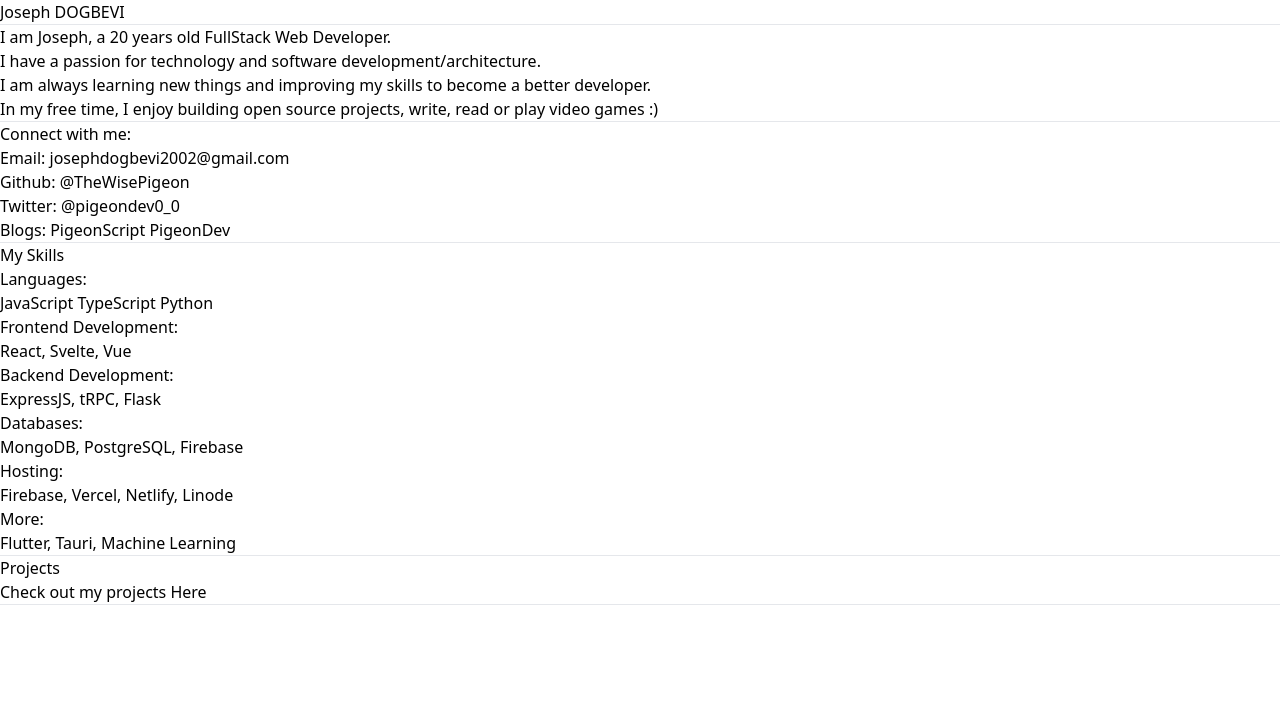
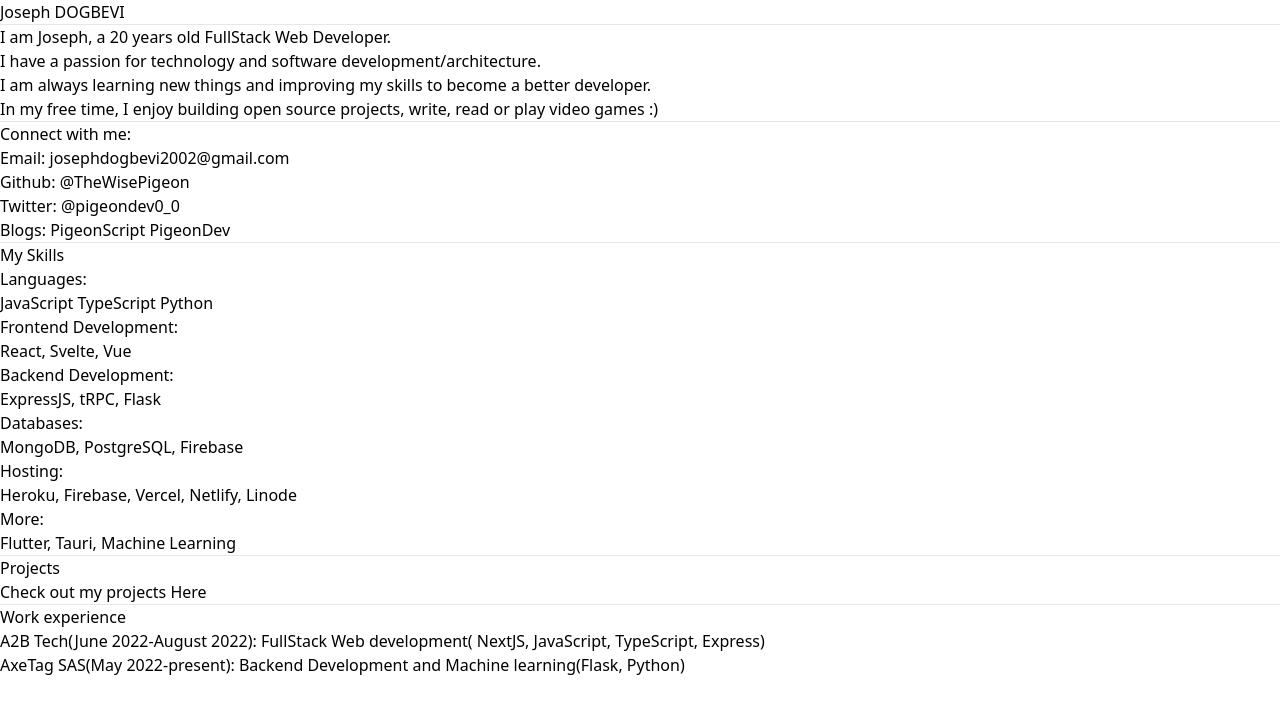
Before and after one commit to TheWisePigeon/my-portfolioV2, a SvelteKit app: page /resume in a window 1280 px wide. Shown: the top 714 px of the page. Built offline with nearby package versions, Linux system fonts and the light colour scheme.

Commit message:
added skills section

```diff
--- a/src/routes/resume/+page.svelte
+++ b/src/routes/resume/+page.svelte
@@ -20,29 +20,38 @@
     <hr>
     <div class=" mb-14">
         <p>My Skills</p>
-        <div>
+        <div class=" w-3/5 hover:border-b-2">
             <p class=" font-bold inline">Languages:</p> JavaScript TypeScript Python
         </div>
-        <div>
+        <div class=" w-3/5 hover:border-b-2">
             <p class=" font-bold inline">Frontend Development:</p> React, Svelte, Vue
         </div>
-        <div>
+        <div class=" w-3/5 hover:border-b-2">
             <p class=" font-bold inline">Backend Development:</p> ExpressJS, tRPC, Flask
         </div>
-        <div>
+        <div class=" w-3/5 hover:border-b-2">
             <p class="font-bold inline">Databases:</p> MongoDB, PostgreSQL, Firebase
         </div>
-        <div>
-            <p class=" font-bold inline">Hosting:</p> Firebase, Vercel, Netlify, Linode
+        <div class=" w-3/5 hover:border-b-2">
+            <p class=" font-bold inline">Hosting:</p> Heroku, Firebase, Vercel, Netlify, Linode
         </div>
-        <div>
+        <div class=" w-3/5 hover:border-b-2">
             <p class=" font-bold inline">More:</p> Flutter, Tauri, Machine Learning
         </div>
     </div>
     <hr>
-    <div class="mb-14">
+    <div class="mb-14 w-3/5 hover:border-b-2">
         <p>Projects</p>
         Check out my projects <a class=" text-green-500" href="/projects">Here</a>
     </div>
     <hr>
+    <div class="mb-14 ">
+        <p>Work experience</p>
+        <div >
+        <p>A2B Tech(June 2022-August 2022): FullStack Web development( NextJS, JavaScript, TypeScript, Express)</p>
+        </div>
+        <div >
+            <p>AxeTag SAS(May 2022-present): Backend Development and Machine learning(Flask, Python)</p>
+        </div>
+    </div>
 </div>
```
